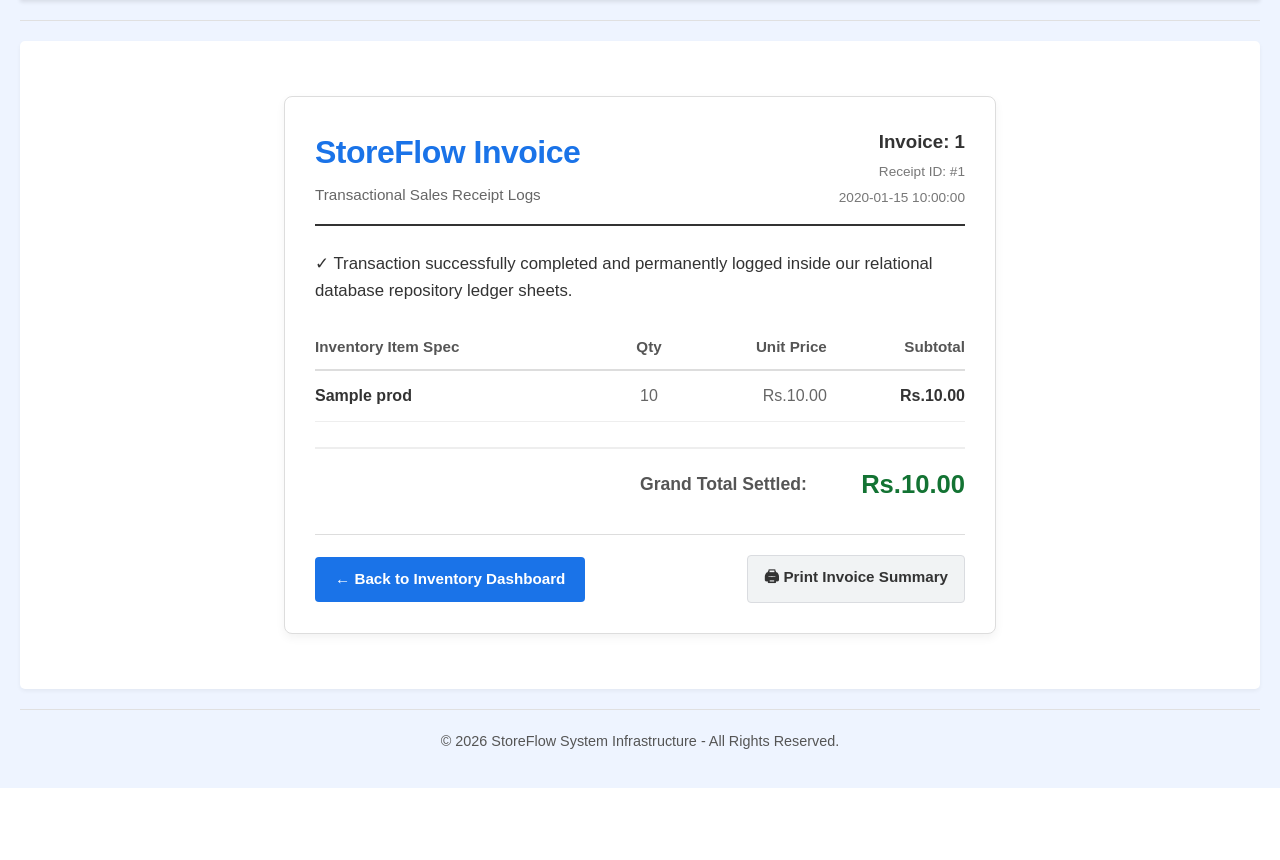
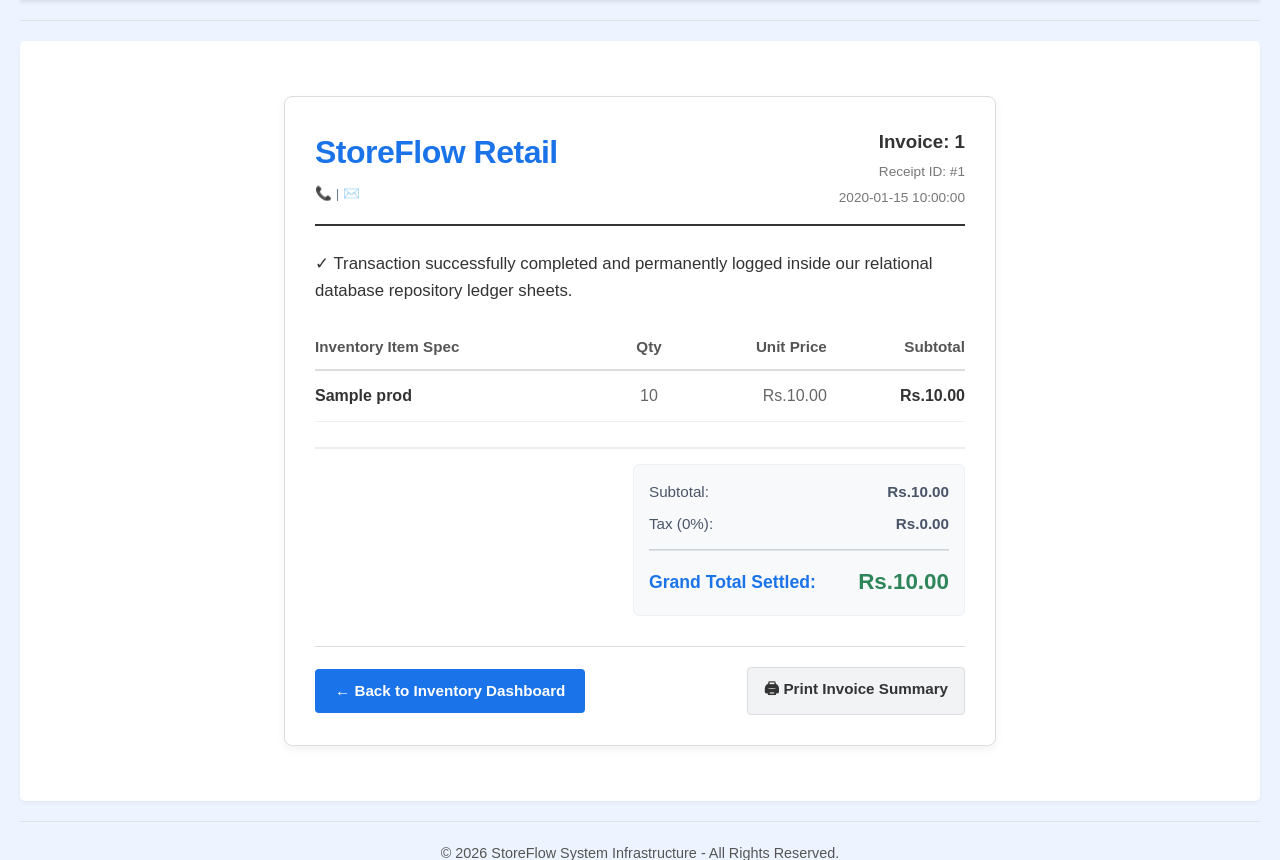
Before and after one commit to mittalrishabh048/StoreFlow, a Flask app: template templates/invoice.html in a window 1280 px wide. Shown: the part 108-968 px from the top of the page. Before the commit the page ends 896 px from the top, so only its background shows below. Run offline with Flask 3, Linux system fonts and the light colour scheme; the visitor is signed in with stand-in values (Sample User, id 1); the template is opened without the code that fills it: most values are stand-ins (such as "Sample title", 1, 10 or a date in 2020); data that the repository does not hold is empty.

Commit message:
feat: update invoice template and low-stock alerts to use dynamic store settings

```diff
--- a/app.py
+++ b/app.py
@@ -33,16 +33,46 @@ def lock_protected_routes():
         flash("Unauthorized access. Please log in first.", "error")
         return redirect(url_for('login_route'))
 
+@app.context_processor
+def inject_global_settings():
+    """Automatically injects the live database settings into every single HTML template."""
+    try:
+        current_configs = manager.get_system_settings()
+        return dict(settings=current_configs)
+    except Exception as e:
+        # Secure fallback block to prevent app crashes if the database table isn't fully ready
+        print(f"[CONTEXT PROCESSOR ERROR] Fallback applied. Reason: {e}")
+        return dict(settings={
+            "store_name": "StoreFlow Retail",
+            "address": "",
+            "phone": "",
+            "email": "",
+            "currency": "Rs.",
+            "tax_rate": 0.0,
+            "low_stock_threshold": 5
+        })
 
 @app.route('/')
 def dashboard():
     """Gathers all analytical data frames and updates the administration portal."""
     from src.inventory import database
+    # ❌ DELETE OR REMOVE THIS LINE IF IT IS PRESENT: from src.inventory import manager
+
+    # 1. Fetch current live system configuration options using your global instance
+    current_settings = manager.get_system_settings()
+    alert_limit = current_settings["low_stock_threshold"]
+
+    # 2. Extract today's revenue, sales count, and volume indicators
     today_revenue = manager.get_todays_revenue()
     today_sales_count = manager.get_todays_sales_count()
     today_units_sold = manager.get_todays_units_sold()
+
+    # 3. Pull metrics from database
     kpi_data = database.get_dashboard_kpis()
-    low_stock_list = database.get_low_stock_alerts(threshold=5)
+
+    # 4. Use your global instance to pull the Product object list
+    low_stock_list = manager.get_low_stocks_alert(threshold=alert_limit)
+
     top_products = database.get_top_selling_products(limit=5)
     weekly_trends = database.get_seven_day_revenue_summary()
 
@@ -53,7 +83,7 @@ def dashboard():
         sales_count=today_sales_count,
         units_sold=today_units_sold,
         kpis=kpi_data,
-        low_stock=low_stock_list,
+        low_stock_items=low_stock_list,  # Matches template loop variable name
         top_products=top_products,
         weekly_trends=weekly_trends
     )
@@ -218,20 +248,28 @@ def delete_product_page(product_name):
 
 @app.route('/cart')
 def view_cart():
-    """Reads the current session cookie state, hydrates a ShoppingCart engine object, and renders the dynamic UI."""
-    # Read raw cookie dataset or default to clean empty structures
-    session_cart_data = session.get('cart', {})
+    """Compiles the transactional active cart elements and sums overall costs."""
+    if not session.get('logged_in'):
+        return redirect(url_for('login_route'))
 
-    # Instantiate the cart logic container and hydrate its dictionary state
-    cart = ShoppingCart()
-    cart.items = session_cart_data
+    current_cart = session.get('cart', {})
 
-    # Extract calculated collections for standard Jinja loops
-    cart_items = cart.get_all_items()
-    grand_total = cart.get_total()
+    # Calculate the total cost dynamically in Python by looping over the session dict
+    calculated_grand_total = 0.0
+    for key, item in current_cart.items():
+        try:
+            price = float(item.get('price', 0.0))
+            qty = int(item.get('quantity', 0))
+            calculated_grand_total += price * qty
+        except (ValueError, TypeError):
+            continue
 
-    # Render the structured HTML view file, passing the dataset variables
-    return render_template('cart.html', cart_items=cart_items, grand_total=grand_total)
+    # Ensure you are explicitly passing cart_total down to the context processor receiver
+    return render_template(
+        'cart.html',
+        cart_items=current_cart,
+        cart_total=calculated_grand_total
+    )
 
 @app.route('/cart/add/<product_name>', methods=['POST'])
 def test_add_to_cart(product_name):
@@ -330,26 +368,36 @@ def handle_checkout():
         return redirect(url_for('view_cart'))
 
     try:
+        # Load live configuration settings to get the current tax rate
+        current_settings = manager.get_system_settings()
+        active_tax_rate = current_settings["tax_rate"] # e.g., 0.18 for 18%
+
         # 2. Re-compile the raw dictionary session data into structured items
-        # Format required by database: (product_id, quantity, price, tax_placeholder)
         compiled_cart_items = []
-        total_amount = 0.0
+        base_subtotal = 0.0
 
         for p_id, item_details in session_cart_data.items():
             qty = int(item_details['quantity'])
             price = float(item_details['price'])
-            total_amount += qty * price
-            # Append as tuple matching expected unpacked iteration loop variables
-            compiled_cart_items.append((int(p_id), qty, price, 0.00))
+            base_subtotal += qty * price
 
-        # 3. Process the master transaction engine and obtain tracking details
-        invoice_meta = billing.complete_checkout(compiled_cart_items, round(total_amount, 2))
+            # Dynamic Step: Calculate the exact tax portion for this specific line item
+            item_tax = price * active_tax_rate
 
-        # 4. CRITICAL SYNC STEP: Retrieve the live saved database snapshot rows!
-        # We reuse your excellent get_invoice_data method from billing.py
+            # Append as tuple replacing the old 0.00 placeholder with live calculated tax!
+            compiled_cart_items.append((int(p_id), qty, price, round(item_tax, 2)))
+
+        # Calculate overall tax and final grand total values
+        total_tax_calculated = base_subtotal * active_tax_rate
+        final_grand_total = base_subtotal + total_tax_calculated
+
+        # 3. Process the master transaction engine with the true final grand total
+        invoice_meta = billing.complete_checkout(compiled_cart_items, round(final_grand_total, 2))
+
+        # 4. CRITICAL SYNC STEP: Retrieve the live saved database snapshot rows
         real_invoice_data = billing.get_invoice_data(invoice_meta["sale_id"])
 
-        # 5. Inject the missing sequential invoice format field into the dictionary payload
+        # 5. Inject required values into the template context dictionary payload
         real_invoice_data["invoice_number"] = invoice_meta["invoice_number"]
 
         # 6. Flash confirmation message and purge session cart storage
--- a/templates/inventory_report.html
+++ b/templates/inventory_report.html
@@ -16,7 +16,7 @@
 
     <div style="background: #f8f9fa; padding: 15px; border-radius: 6px; border: 1px solid #e2e8f0; margin-bottom: 25px; text-align: center;">
         <span style="text-transform: uppercase; font-size: 0.85em; font-weight: bold; color: #718096; display: block; margin-bottom: 5px;">Grand Total Inventory Value Asset</span>
-        <h2 style="margin: 0; color: #1a73e8; font-size: 2.2em;">Rs.{{ "%.2f"|format(report.grand_total) }}</h2>
+        <h2 style="margin: 0; color: #1a73e8; font-size: 2.2em;">{{ settings.currency }}{{ "%.2f"|format(report.grand_total) }}</h2>
     </div>
 
     {% if not report.products %}
@@ -37,9 +37,9 @@
                     <tr style="border-bottom: 1px solid #edf2f7;">
                         <td style="font-weight: bold; color: #2b6cb0;">{{ prod.name }}</td>
                         <td style="color: #4a5568;">{{ prod.category }}</td>
-                        <td class="text-right">Rs.{{ "%.2f"|format(prod.price) }}</td>
+                        <td class="text-right">{{ settings.currency }}{{ "%.2f"|format(prod.price) }}</td>
                         <td class="text-center" style="font-weight: bold;">{{ prod.stock }} units</td>
-                        <td class="text-right" style="font-weight: bold; color: #2f855a;">Rs.{{ "%.2f"|format(prod.total_value) }}</td>
+                        <td class="text-right" style="font-weight: bold; color: #2f855a;">{{ settings.currency }}{{ "%.2f"|format(prod.total_value) }}</td>
                     </tr>
                 {% endfor %}
             </tbody>
--- a/templates/invoice.html
+++ b/templates/invoice.html
@@ -5,8 +5,9 @@
 
     <div class="invoice-branding-row">
         <div>
-            <h1 class="invoice-title">StoreFlow Invoice</h1>
-            <p class="invoice-subtitle">Transactional Sales Receipt Logs</p>
+            <h1 class="invoice-title" style="margin: 0; color: #1a73e8;">{{ settings.store_name }}</h1>
+            <p style="margin: 4px 0 2px 0; color: #4a5568; font-size: 0.9em;">{{ settings.address }}</p>
+            <p style="margin: 0; color: #718096; font-size: 0.85em;">📞 {{ settings.phone }} | ✉️ {{ settings.email }}</p>
         </div>
         <div class="invoice-meta-right">
             <h3 class="invoice-id">Invoice: {{ invoice.invoice_number }}</h3>
@@ -33,18 +34,29 @@
                 <tr>
                     <td class="item-name">{{ item.name }}</td>
                     <td class="text-center item-qty">{{ item.quantity }}</td>
-                    <td class="text-right item-price">Rs.{{ "%.2f"|format(item.price) }}</td>
-                    <td class="text-right item-total">Rs.{{ "%.2f"|format(item.line_total) }}</td>
+                    <td class="text-right item-price">{{ settings.currency }}{{ "%.2f"|format(item.price) }}</td>
+                    <td class="text-right item-total">{{ settings.currency }}{{ "%.2f"|format(item.line_total) }}</td>
                 </tr>
             {% endfor %}
         </tbody>
     </table>
 
-    <div class="invoice-totals-wrapper">
-        <div class="totals-inner-box">
-            <div class="totals-flex-row">
-                <span class="totals-label">Grand Total Settled:</span>
-                <span class="totals-amount">Rs.{{ "%.2f"|format(invoice.grand_total) }}</span>
+    <div class="invoice-totals-wrapper" style="display: flex; justify-content: flex-end; margin-top: 20px;">
+        <div class="totals-inner-box" style="width: 300px; display: flex; flex-direction: column; gap: 8px; background: #f8f9fa; padding: 15px; border-radius: 6px; border: 1px solid #edf2f7;">
+            <div style="display: flex; justify-content: space-between; font-size: 0.95em; color: #4a5568;">
+                <span>Subtotal:</span>
+                <strong>{{ settings.currency }}{{ "%.2f"|format(invoice.grand_total) }}</strong>
+            </div>
+            <div style="display: flex; justify-content: space-between; font-size: 0.95em; color: #4a5568;">
+                <span>Tax ({{ (settings.tax_rate * 100)|int }}%):</span>
+                <strong>{{ settings.currency }}{{ "%.2f"|format(invoice.grand_total * settings.tax_rate) }}</strong>
+            </div>
+            <hr style="border: 0; border-top: 1px solid #cbd5e0; margin: 5px 0;">
+            <div class="totals-flex-row" style="display: flex; justify-content: space-between; align-items: center;">
+                <span class="totals-label" style="font-weight: bold; color: #1a73e8;">Grand Total Settled:</span>
+                <span class="totals-amount" style="font-size: 1.4em; font-weight: bold; color: #2f855a;">
+                    {{ settings.currency }}{{ "%.2f"|format(invoice.grand_total + (invoice.grand_total * settings.tax_rate)) }}
+                </span>
             </div>
         </div>
     </div>
--- a/templates/products.html
+++ b/templates/products.html
@@ -23,7 +23,7 @@
             {% for product in products %}
             <tr>
                 <td style="padding: 10px;">{{ product.name }}</td>
-                <td style="padding: 10px;">Rs.{{ "%.2f"|format(product.price) }}</td>
+                <td style="padding: 10px;">{{ settings.currency }}{{ "%.2f"|format(product.price) }}</td>
                 <td style="padding: 10px;">{{ product.stock }} units</td>
 
                 <td style="padding: 10px;">
--- a/templates/sales_history.html
+++ b/templates/sales_history.html
@@ -1,7 +1,7 @@
 {% extends 'base.html' %}
 
 {% block content %}
-<div class="invoice-wrapper" style="max-width: 850px;"></div>
+<div class="invoice-wrapper" style="max-width: 850px; margin: 0 auto;">
     <div class="invoice-branding-row" style="border-bottom: 2px solid #1a73e8; margin-bottom: 20px;">
         <div>
             <h1 class="invoice-title">Sales Order Registry</h1>
@@ -51,7 +51,7 @@
                         <td style="font-weight: bold; color: #1a73e8;">{{ inv.invoice_number }}</td>
                         <td class="item-qty" style="color: #333;">{{ inv.timestamp }}</td>
                         <td class="text-right" style="font-weight: bold; color: #137333;">
-                            Rs.{{ "%.2f"|format(inv.grand_total) }}
+                            {{ settings.currency }}{{ "%.2f"|format(inv.grand_total) }}
                         </td>
                         <td class="text-center no-print" style="padding: 6px 0; display: flex; justify-content: center; gap: 8px; align-items: center;">
                             <a href="/invoice/{{ inv.sale_id }}" class="btn-print-trigger" style="text-decoration: none; display: inline-block; padding: 6px 12px; font-size: 0.85em; background-color: #f1f3f4; margin: 0;">
```
Also changed, not shown: src/inventory/database.py (+4 -8 lines), src/inventory/manager.py (+14 -0 lines), templates/cart.html (+5 -5 lines), templates/dashboard.html (+5 -5 lines).
